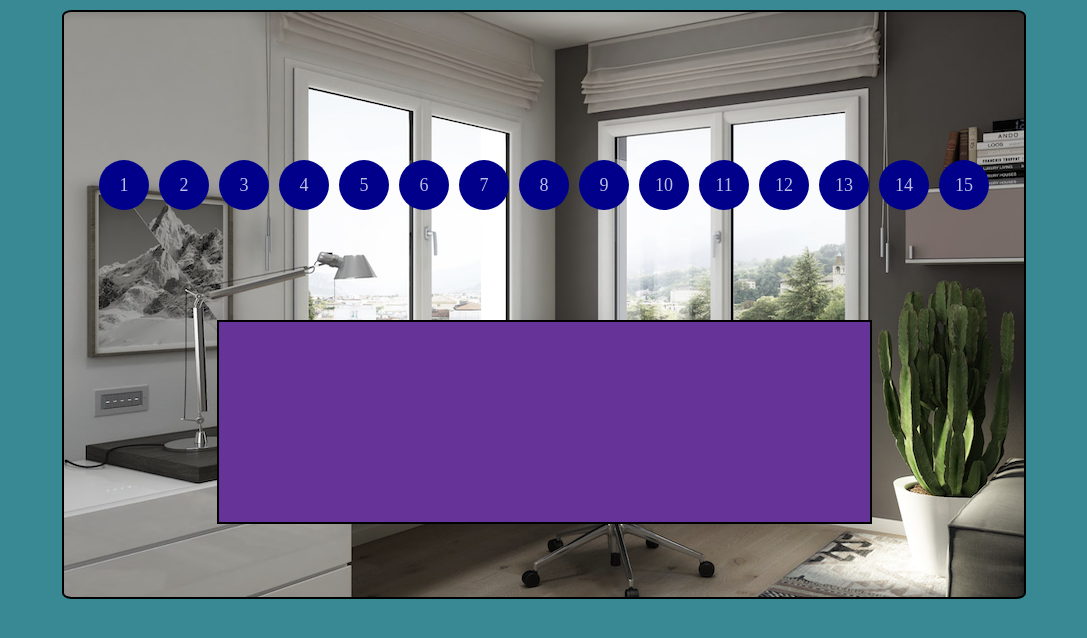
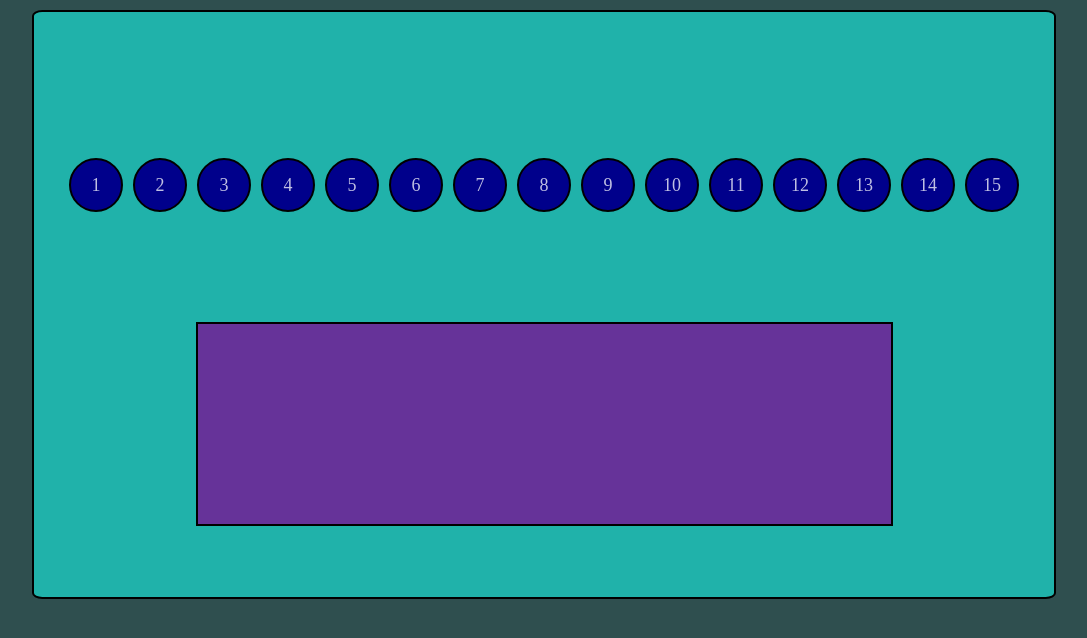
Before and after one commit to ErCa-Carlo/ScegliNumeri, a plain HTML site: page index.html in a window 1280 px wide. Shown: the whole page, without its empty margins (96-1183 px from the left). Drawn offline with Linux system fonts and the light colour scheme.

Commit message:
Add files via upload

```diff
--- a/style.css
+++ b/style.css
@@ -4,13 +4,13 @@
 }
 
 body {
-    background-color: rgb(57, 137, 149);
+    background-color: darkslategrey;
     display: flex;
     justify-content: center;
 }
 
 .container {
-    background: url(image.png);
+    background: lightseagreen;
     min-width: 550px;
     min-height: 500px;
     max-width: 1000px;
@@ -41,7 +41,7 @@ body {
     width: 50px;
     height: 50px;
     background-color: darkblue;
-    /* border: 2px solid black; */
+    border: 2px solid black;
     border-radius: 100%;
     /* Flex */
     display: flex;
@@ -60,7 +60,7 @@ body {
 }
 
 .clicked {
-    background-color: darkcyan;
+    background-color: darkmagenta;
 }
 
 #dialog {
@@ -73,4 +73,7 @@ body {
     display: flex;
     justify-content: center;
     align-items: center;
+    /* Font */
+    font-size: xx-large;
+    font-weight: 800;
 }
```
